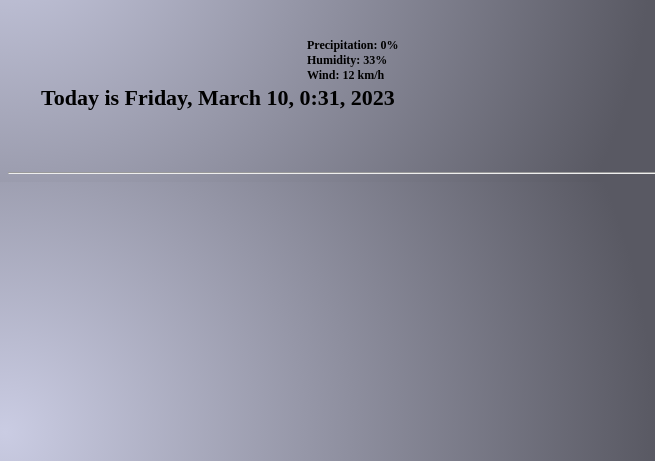
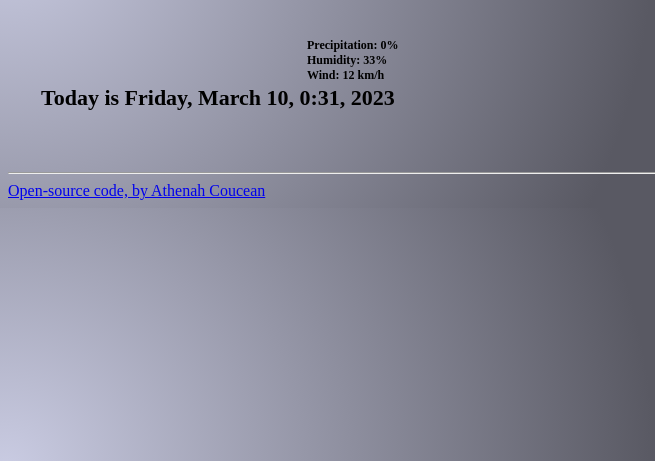
Before and after one commit to Athens410/my-new-git, a website built with Parcel: page index.html in a window 1280 px wide. Shown: the part 339-800 px from the top of the page, without its empty margins (0-655 px from the left). Built offline with nearby package versions, Linux system fonts and the light colour scheme.

Commit message:
added an href link

```diff
--- a/index.html
+++ b/index.html
@@ -52,6 +52,9 @@
 <button type="button" class="button" id="search-button">Current Location</button>
 
 <hr class="lines">
+<a href="https://github.com/Athens410/my-new-git" class="github">
+	Open-source code, by Athenah Coucean
+</a>
 
 
 
```
